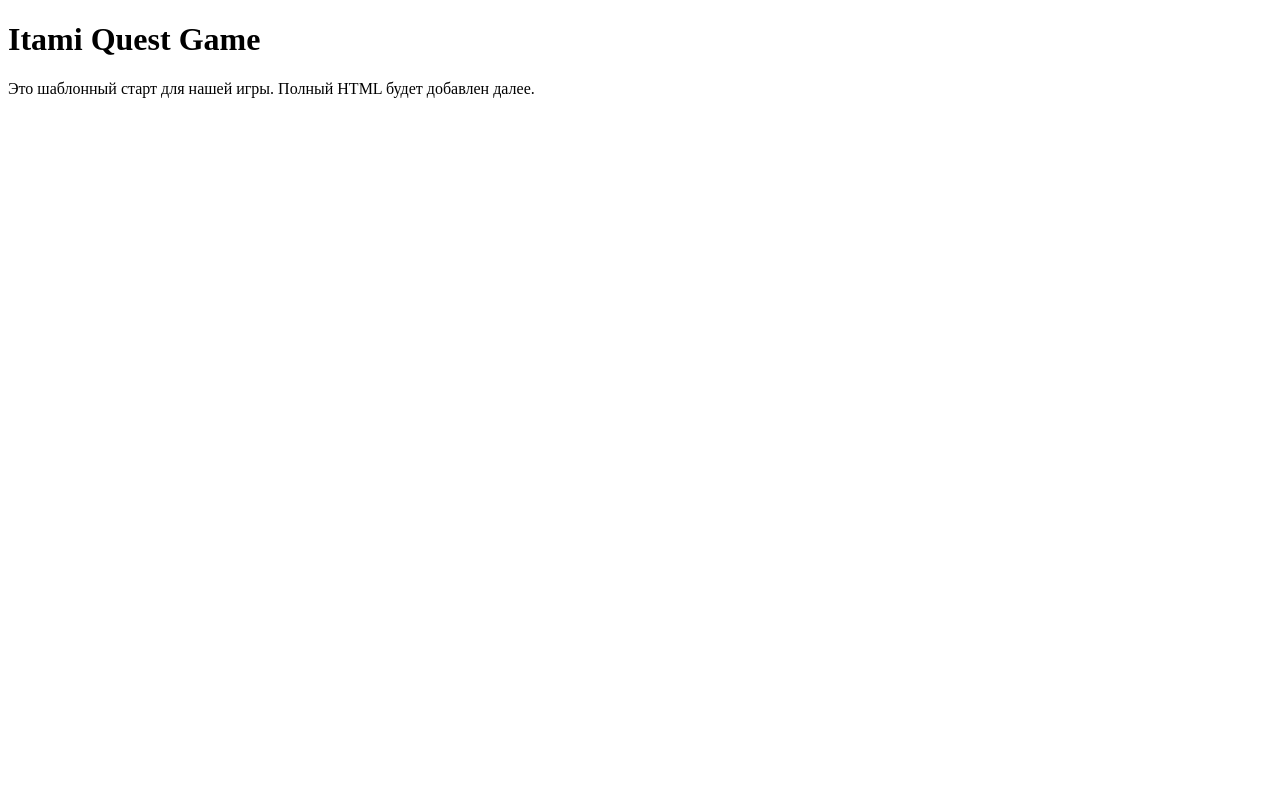
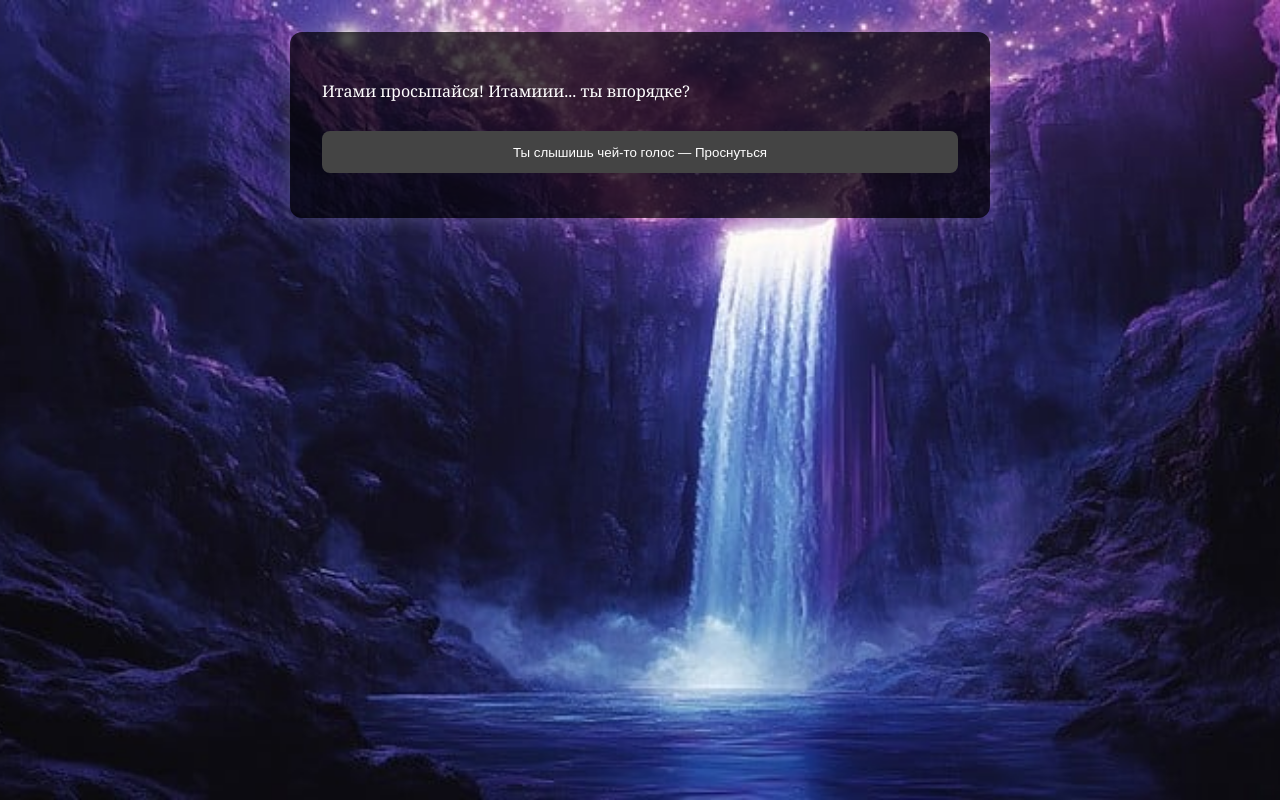
Before and after one commit to Wishediwish/Wish, a plain HTML site: page index.html in a window 1280 px wide. Drawn offline with Linux system fonts and the light colour scheme.

Commit message:
Add files via upload

```diff
--- a/index.html
+++ b/index.html
@@ -4,9 +4,64 @@
 <head>
   <meta charset="UTF-8">
   <title>Путь Итами</title>
+  <style>
+    body {
+      margin: 0;
+      font-family: 'Georgia', serif;
+      color: #fff;
+      background-color: #000;
+      background-size: cover;
+      background-position: center;
+      background-attachment: fixed;
+      background-repeat: no-repeat;
+      transition: background-image 1s ease-in-out;
+    }
+    .screen {
+      display: none;
+      padding: 2em;
+      max-width: 700px;
+      margin: auto;
+    }
+    .active {
+      display: block;
+    }
+    .container {
+      background: rgba(0, 0, 0, 0.7);
+      border-radius: 12px;
+      padding: 2em;
+      box-shadow: 0 0 20px rgba(255, 255, 255, 0.2);
+    }
+    h1 {
+      text-align: center;
+      color: #ffd1dc;
+    }
+    button {
+      margin: 1em 0;
+      background: #444;
+      border: none;
+      padding: 1em;
+      color: white;
+      border-radius: 8px;
+      width: 100%;
+      cursor: pointer;
+      transition: 0.3s;
+    }
+    button:hover {
+      background: #666;
+    }
+    .quiz {
+      margin-top: 1em;
+    }
+    .quiz p {
+      margin-bottom: 0.5em;
+    }
+    .quiz button {
+      width: auto;
+      margin-right: 0.5em;
+    }
+  </style>
 </head>
 <body>
-  <h1>Itami Quest Game</h1>
-  <p>Это шаблонный старт для нашей игры. Полный HTML будет добавлен далее.</p>
+  <script src="scenes.js"></script>
 </body>
 </html>
--- /dev/null
+++ b/scenes.js
@@ -0,0 +1,266 @@
+
+const scenes = [
+  {
+    id: 1,
+    background: "backgrounds/waterfall.jpg",
+    text: "Итами просыпайся! Итамиии... ты впорядке?",
+    options: [
+      { text: "Ты слышишь чей-то голос — Проснуться", nextScene: 11 }
+    ]
+  },
+  {
+    id: 11,
+    background: "backgrounds/waterfall.jpg",
+    text: "Хух, я волновался что уже не получилось. Добро пожаловать! Нам предстоит пройти небольшое приключение и отыскать кое-что оставленное тебе в этом месте.",
+    options: [
+      { text: "Осмотреться вокруг", nextScene: 12 }
+    ]
+  },
+  {
+    id: 12,
+    background: "backgrounds/waterfall.jpg",
+    text: "Сейчас мы у Водопада Очищения. Это место служит защитной стеной. Пройти можно только сквозь него. Всё, что недостойно, будет смыто потоком. Когда-то это была просто тропа. Нужно спешить!",
+    options: [
+      { text: "Проследовать за духом сквозь водопад", nextScene: 2 }
+    ]
+  },
+  {
+    id: 2,
+    background: "backgrounds/starfield.jpg",
+    text: "Место, где мысли и мечты отображаются в виде звёзд. Говорят, если коснуться отражения звезды на воде — можно понять, что она значит. Видишь тот замок? Мы направляемся туда. Хочешь попробовать коснуться звезды или продолжим путь?",
+    options: [
+      { text: "Ступить на воду и попытаться коснуться звезды", nextScene: 21 },
+      { text: "Следовать дальше к замку", nextScene: 22 }
+    ]
+  },
+  {
+    id: 21,
+    background: "backgrounds/starfield.jpg",
+    text: "Ступив на воду, ты понимаешь — она держит тебя. Ты дотрагиваешься до отражения звезды... Это звезда отображает искреннее желание Вишеда прожить всю жизнь с человеком по имени Итами. Звезда загорается и улетает.",
+    options: [
+      { text: "Следовать дальше к замку", nextScene: 22 }
+    ]
+  },
+  {
+    id: 22,
+    background: "backgrounds/starfield.jpg",
+    text: "Удивительно... Похоже, это была твоя звезда. Но у нас мало времени — пойдём дальше.",
+    options: [
+      { text: "Следовать в Зал Испытаний", nextScene: 3 }
+    ]
+  },
+  {
+    id: 3,
+    background: "backgrounds/trialhall.jpg",
+    text: "Большой зал с множеством испытаний. Нельзя пройти дальше, не пройдя испытание.",
+    options: [
+      { text: "Узнать своё испытание", nextScene: 31 }
+    ]
+  },
+  {
+    id: 31,
+    background: "backgrounds/trialhall.jpg",
+    text: "Твоё испытание — знание. Ответь на 4 вопроса, чтобы пройти дальше.",
+    options: [
+      { text: "Я готова, начинаем!", nextScene: 32 }
+    ]
+  },
+  {
+    id: 32,
+    background: "backgrounds/trialhall.jpg",
+    quiz: {
+      question: "В каком игровом мире зародилось начало начал самого дорогого, что есть у Вишеда?",
+      options: ["Black desert", "Throne and Liberty", "World of Warcraft", "Rust"],
+      correct: "Throne and Liberty",
+      nextScene: 33
+    }
+  },
+  {
+    id: 33,
+    background: "backgrounds/trialhall.jpg",
+    quiz: {
+      question: "Число, что стало причиной волнений, но дало толчок к невероятному?",
+      options: ["69", "8.5", "520", "13"],
+      correct: "8.5",
+      nextScene: 34
+    }
+  },
+  {
+    id: 34,
+    background: "backgrounds/trialhall.jpg",
+    quiz: {
+      question: "Смертельная битва... Современный + не горбатый, не рогатый, он бесстрашный терминатор. Руки словно +, ногти словно +. Хватка +. + + бессмертный бой.",
+      options: ["Гладиатор, Биты, Бритвы, Тигра, Гладиатор", "Воин, Камни, Лезвия, Дракон, Воин"],
+      correct: "Гладиатор, Биты, Бритвы, Тигра, Гладиатор",
+      nextScene: 35
+    }
+  },
+  {
+    id: 35,
+    background: "backgrounds/trialhall.jpg",
+    quiz: {
+      question: "Какое мифическое существо почувствует особую энергию к Вишеду?",
+      options: ["Дракон", "Русалка", "Единорог", "Грифон"],
+      correct: "Единорог",
+      nextScene: 36
+    }
+  },
+  {
+    id: 36,
+    background: "backgrounds/trialhall.jpg",
+    text: "Не сомневался в тебе ни на секунду! Путь открыт.",
+    options: [
+      { text: "Проследовать за духом", nextScene: 4 }
+    ]
+  },
+  {
+    id: 4,
+    background: "backgrounds/firehall.jpg",
+    text: "Место, где положительные эмоции принимают форму огня. Чем сильнее чувства — тем ярче пламя. В центре — огромное пламя. Оно не ранит. Оно греет.",
+    options: [
+      { text: "Прикоснуться к самому большому пламени", nextScene: 41 },
+      { text: "Пройти дальше в поисках пути", nextScene: 42 }
+    ]
+  },
+  {
+    id: 41,
+    background: "backgrounds/firehall.jpg",
+    text: "Ты чувствуешь, что это пламя — любовь Вишеда. Он хочет отдать тебе всю свою жизнь.",
+    options: [
+      { text: "Пройти дальше", nextScene: 42 }
+    ]
+  },
+  {
+    id: 42,
+    background: "backgrounds/firehall.jpg",
+    text: "Осталось одно место… Не самое любимое, но важное.",
+    options: [
+      { text: "Войти в Тропу Сомнений", nextScene: 5 }
+    ]
+  },
+  {
+    id: 5,
+    background: "backgrounds/mistyforest.jpg",
+    text: "Это место наполнено туманом и силуэтами. Эмоции — страхи, тревоги, сомнения. Но духи не трогают тебя.",
+    options: [
+      { text: "Пройти свой путь по тропе", nextScene: 51 }
+    ]
+  },
+  {
+    id: 51,
+    background: "backgrounds/mistyforest.jpg",
+    text: "Духи смотрят молча или исчезают. Впереди Animae. Рядом спящий силуэт.",
+    options: [
+      { text: "Коснуться спящего силуэта", nextScene: 52 },
+      { text: "Пройти в Animae", nextScene: 6 }
+    ]
+  },
+  {
+    id: 52,
+    background: "backgrounds/mistyforest.jpg",
+    text: "Это страх Вишеда потерять Итами. Он спит.",
+    options: [
+      { text: "Пройти в Animae", nextScene: 6 }
+    ]
+  },
+  {
+    id: 6,
+    background: "backgrounds/animae.jpg",
+    text: "Здесь я должен вернуться на своё место. Спасибо тебе.",
+    options: [
+      { text: "Исследовать это странное место…", nextScene: 61 }
+    ]
+  },
+  {
+    id: 61,
+    background: "backgrounds/animae.jpg",
+    text: "Спокойное место. Стол. Коробка без замков.",
+    options: [
+      { text: "Взять коробку", nextScene: 62 }
+    ]
+  },
+  {
+    id: 62,
+    background: "backgrounds/animae.jpg",
+    text: "Под ней записка. В ней — признание и часть души Вишеда.",
+    options: [
+      { text: "Прочесть записку", nextScene: 63 }
+    ]
+  },
+  {
+    id: 63,
+    background: "backgrounds/animae.jpg",
+    text: "Любимая Итами... Сегодня твой День рождения. Возможно, этот подарок не ценен материально, но это часть моей души, чтобы быть рядом, пока мы не вместе. Я люблю тебя.",
+    options: [
+      { text: "Вернуться на Тропу Сомнений", nextScene: 7 }
+    ]
+  },
+  {
+    id: 7,
+    background: "backgrounds/cleartreepath.jpg",
+    text: "Ты снова в Тропе Сомнений. Но здесь больше нет тумана. Духов почти нет. Они больше не нужны.",
+    options: [
+      { text: "Пройти по тропе к выходу", nextScene: 71 }
+    ]
+  },
+  {
+    id: 71,
+    background: "backgrounds/cleartreepath.jpg",
+    text: "Ты просыпаешься в своей кровати. Рядом с тобой — та самая коробка.",
+    options: []
+  }
+];
+
+let currentScene = 1;
+
+function showScene(id) {
+  const scene = scenes.find(s => s.id === id);
+  if (!scene) return;
+  document.body.style.backgroundImage = `url('${scene.background}')`;
+  const container = document.createElement('div');
+  container.className = 'screen active';
+  const wrap = document.createElement('div');
+  wrap.className = 'container';
+  const text = document.createElement('p');
+  text.innerText = scene.text;
+  wrap.appendChild(text);
+
+  if (scene.quiz) {
+    const quiz = document.createElement('div');
+    quiz.className = 'quiz';
+    const q = document.createElement('p');
+    q.innerText = scene.quiz.question;
+    quiz.appendChild(q);
+    scene.quiz.options.forEach(opt => {
+      const btn = document.createElement('button');
+      btn.textContent = opt;
+      btn.onclick = () => {
+        if (opt === scene.quiz.correct) {
+          document.body.innerHTML = '';
+          showScene(scene.quiz.nextScene);
+        } else {
+          alert("Неверно. Попробуй ещё раз.");
+        }
+      };
+      quiz.appendChild(btn);
+    });
+    wrap.appendChild(quiz);
+  } else if (scene.options) {
+    scene.options.forEach(opt => {
+      const btn = document.createElement('button');
+      btn.innerText = opt.text;
+      btn.onclick = () => {
+        document.body.innerHTML = '';
+        showScene(opt.nextScene);
+      };
+      wrap.appendChild(btn);
+    });
+  }
+
+  container.appendChild(wrap);
+  document.body.appendChild(container);
+}
+
+window.onload = () => {
+  showScene(currentScene);
+};
```
